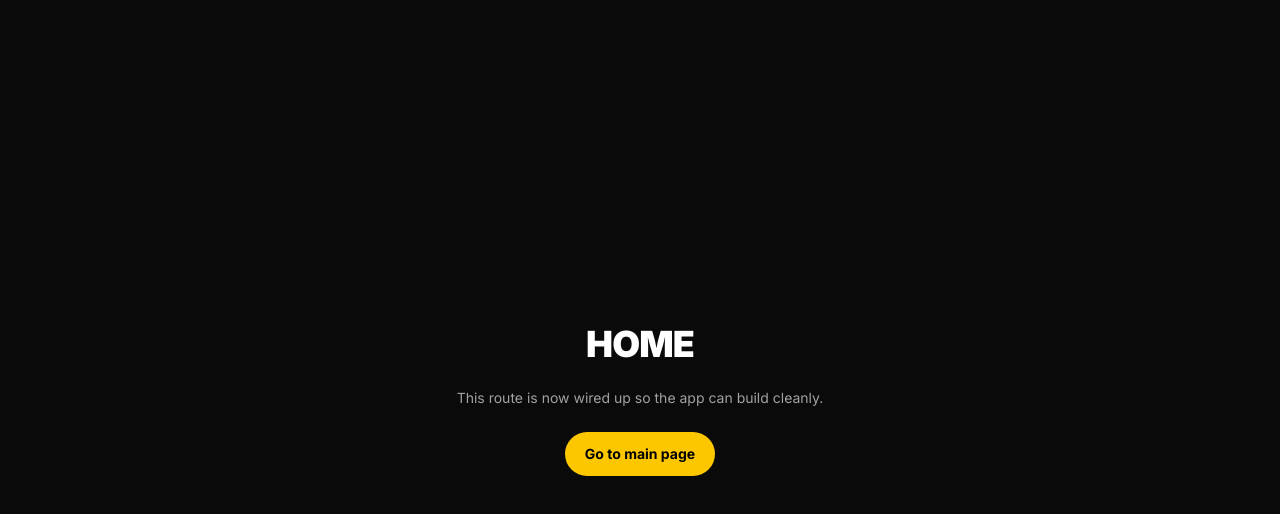
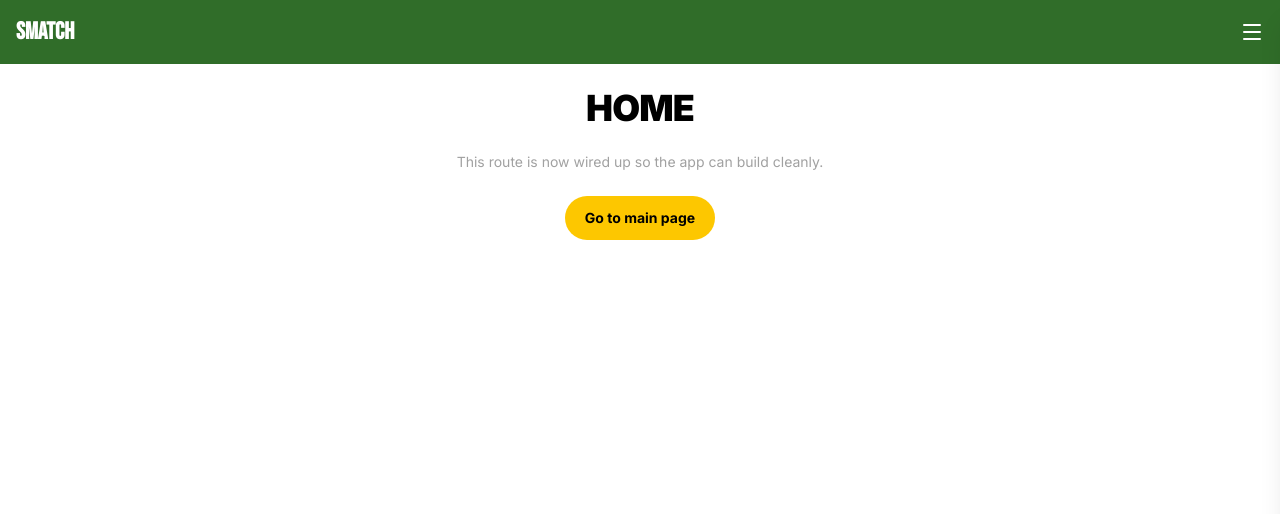
Before and after one commit to Gaeano/project-smatch, a Next.js app: page /home in a window 1280 px wide. Shown: the top 514 px of the page. Built offline with nearby package versions, Linux system fonts and the light colour scheme.

Commit message:
feat: created navbar and sidebar

```diff
--- a/app/globals.css
+++ b/app/globals.css
@@ -18,6 +18,7 @@
   --color-primary-buttons: #008235;
   --color-hoverButtons: #0D530E;
   --color-background: #FBF5DD;
+  --color-navbarBackground: #306D29;
 }
 
 @media (prefers-color-scheme: dark) {
--- a/app/home/page.tsx
+++ b/app/home/page.tsx
@@ -1,8 +1,10 @@
 import Link from "next/link";
+import {Navbar} from "@/src/components/layout/navbar";
 
 export default function HomePage() {
   return (
-    <main className="flex min-h-screen flex-col items-center justify-center gap-6 bg-neutral-950 px-6 text-center text-white">
+    <main className="flex min-h-screen flex-col items-center gap-6 text-center text-black">
+      <Navbar />
       <h1 className="text-4xl font-black uppercase tracking-tight">Home</h1>
       <p className="max-w-md text-sm text-neutral-400">
         This route is now wired up so the app can build cleanly.
--- a/app/login/loginform.tsx
+++ b/app/login/loginform.tsx
@@ -54,7 +54,7 @@ export default function LoginForm() {
                 </label>
             </div>
 
-            <button type='submit' className='w-full flex items-center justify-center gap-2 bg-green-600 hover:bg-green-700 text-white font-bold py-3 rounded-md transition-colors'>
+            <button type='submit' className='w-full flex items-center justify-center gap-2 bg-primary-buttons hover:bg-hoverButtons text-white font-bold py-3 rounded-md transition-colors'>
                 <ArrowRight size={18} strokeWidth={3} />
                 Sign in
             </button>
--- a/app/signup/signupform.tsx
+++ b/app/signup/signupform.tsx
@@ -79,7 +79,7 @@ export default function SignupForm() {
                 </label>
             </div>
 
-            <button type='submit' className='w-full flex items-center justify-center gap-2 bg-primary-buttons hover:bg-hoverButtons text-white font-bold py-3 rounded-md transition-colors'>
+            <button type="submit"className='w-full flex items-center justify-center gap-2 bg-primary-buttons hover:bg-hoverButtons text-white font-bold py-3 rounded-md transition-colors'>
                 <Check size={18} strokeWidth={3} />
                 Create account
             </button>
--- /dev/null
+++ b/src/components/layout/navbar.tsx
@@ -0,0 +1,51 @@
+
+'use client';
+import {Menu, X} from "lucide-react";
+import {useState, useEffect} from "react";
+import Link from "next/link";
+
+function HamburgerMenu({isOpen, onClose}: {isOpen: boolean, onClose: () => void}) {
+    return (
+
+    <div className={`fixed inset-y-0 right-0 h-screen w-full md:w-64 lg:w-64 bg-white z-50 p-8 shadow-xl transition-transform duration-300 ease-in-out transform flex flex-col ${isOpen ? "translate-x-0" : "translate-x-full"}`}>
+        <menu className="flex flex-col gap-4 p-10 text-black items-center h-full text-2xl font-semibold">
+
+            <Link href="/" className=" hover:text-white transition-colors">Home</Link>
+            <Link href="/signup" className=" hover:text-white transition-colors">Queues</Link>
+            <Link href="/login" className=" hover:text-white transition-colors">Settings</Link>
+            <Link href="/login" className=" hover:text-white transition-colors">Log out</Link>
+
+             <button onClick={onClose} className="absolute bottom-52 text-gray-400 hover:text-white hover:bg-zinc-800 p-2 rounded-full transition-colors ">
+                <X size={32} />
+            </button>
+        </menu>
+    </div>
+
+
+
+    );
+}
+
+export function Navbar() {
+    const [isMenuOpen, setIsMenuOpen] = useState(false);
+    const openSidebar = () => {
+        setIsMenuOpen(true);
+    }
+
+    const closeSidebar = () => {
+        setIsMenuOpen(false);
+    }
+
+
+  return (
+    <nav className="bg-navbarBackground p-4 w-full flex items-center justify-between">
+
+        <p className="text-white text-2xl font-bold font-bebas">SMATCH</p>
+
+        <Menu className="text-white cursor-pointer" size={24} onClick={() => openSidebar()} />
+
+        <HamburgerMenu isOpen={isMenuOpen} onClose={closeSidebar} />
+
+    </nav>
+    );
+}
```
